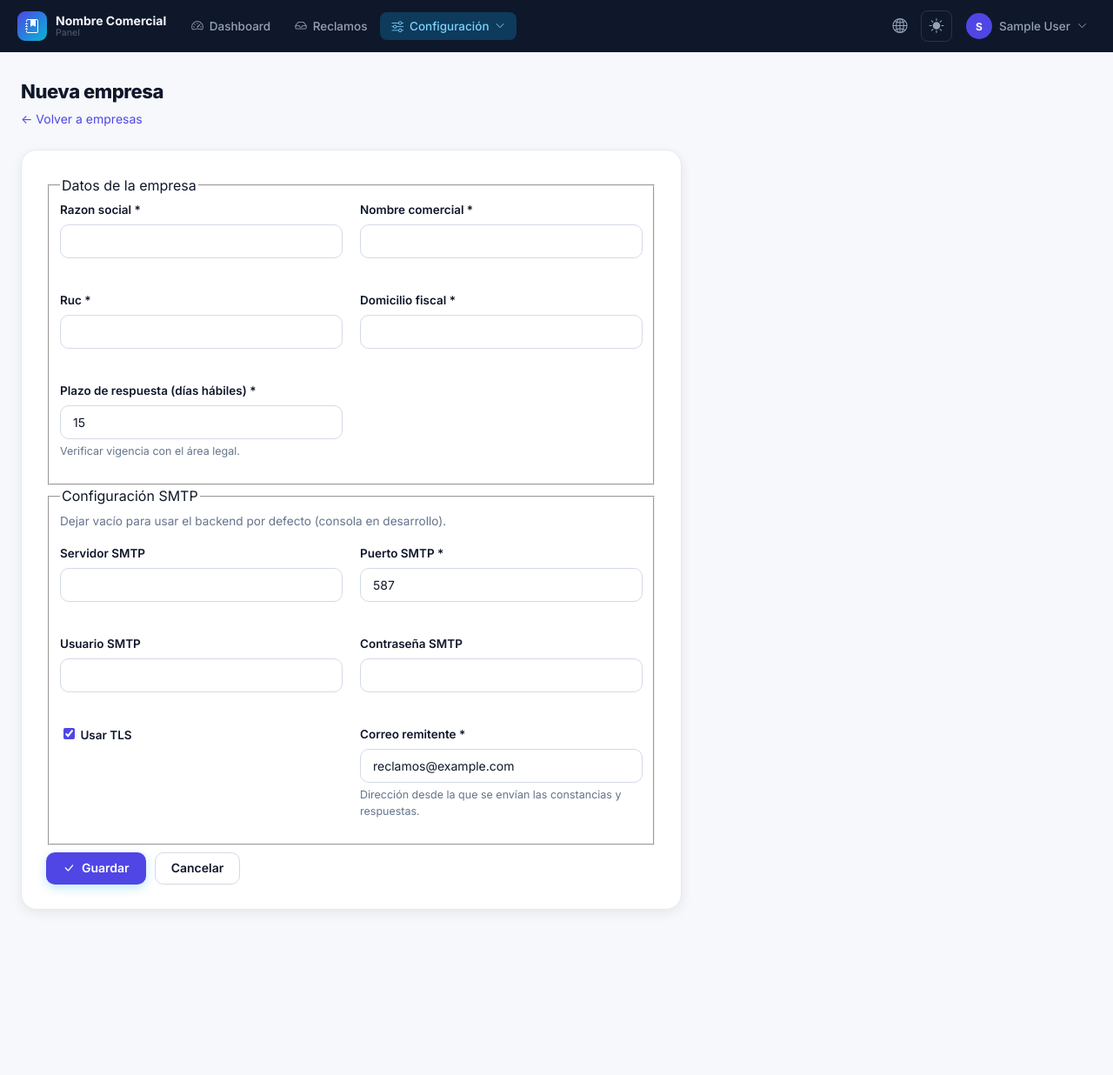
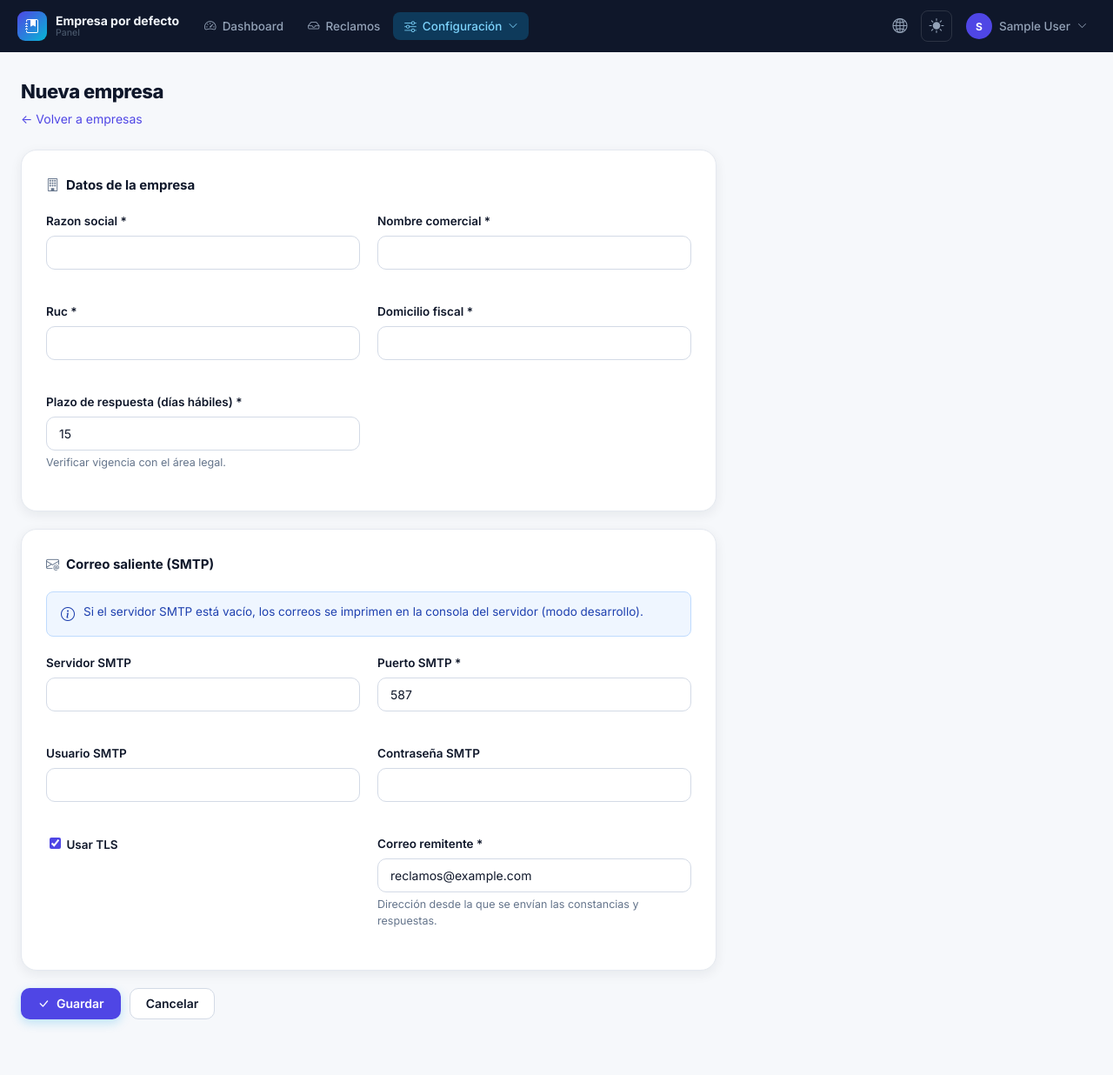
Before and after one commit to tanacorp/reclamos, a Django app: page /panel/empresas/nueva/ in a window 1280 px wide. Shown: the whole page at 87% size. Before the commit the page ends 1046 px from the top, so only its background shows below. Run offline with Django 5.2, Linux system fonts and the light colour scheme; the visitor is signed in with stand-in values (Sample User, id 1); data comes from the database, SQL or seed files in the repository.

Commit message:
Vincular sala con empresa

```diff
--- a/reclamaciones/context_processors.py
+++ b/reclamaciones/context_processors.py
@@ -2,8 +2,22 @@ from django.conf import settings
 
 
 def empresa(request):
-    # EMPRESA en settings solo se usa como fallback en desarrollo
-    return {
-        "EMPRESA": getattr(settings, "EMPRESA", {}),
-        "PLAZO_DIAS": getattr(settings, "PLAZO_RESPUESTA_DIAS_HABILES", 15),
-    }
+    """
+    En multi-empresa no hay una empresa "global".
+    Exponemos solo el plazo por defecto y un nombre genérico para el título del panel.
+    Cada vista pasa su propia empresa al template cuando la necesita.
+    """
+    try:
+        from .models import Empresa
+        primera = Empresa.objects.order_by("pk").first()
+        emp = {
+            "razon_social": primera.razon_social if primera else "",
+            "nombre_comercial": primera.nombre_comercial if primera else "Libro de Reclamaciones",
+            "ruc": primera.ruc if primera else "",
+            "domicilio_fiscal": primera.domicilio_fiscal if primera else "",
+        }
+        plazo = primera.plazo_dias_habiles if primera else getattr(settings, "PLAZO_RESPUESTA_DIAS_HABILES", 15)
+    except Exception:
+        emp = getattr(settings, "EMPRESA", {"nombre_comercial": "Libro de Reclamaciones"})
+        plazo = getattr(settings, "PLAZO_RESPUESTA_DIAS_HABILES", 15)
+    return {"EMPRESA": emp, "PLAZO_DIAS": plazo}
--- a/reclamaciones/templates/reclamaciones/config/empresa_form.html
+++ b/reclamaciones/templates/reclamaciones/config/empresa_form.html
@@ -3,17 +3,19 @@
 {% block content %}
 <div class="page-header">
   <div>
-    <h1>{% if obj %}Editar empresa: {{ obj.nombre_comercial }}{% else %}Nueva empresa{% endif %}</h1>
+    <h1>{% if obj %}{{ obj.nombre_comercial }}{% else %}Nueva empresa{% endif %}</h1>
     <p class="text-muted"><a href="{% url 'reclamaciones:empresas' %}">← Volver a empresas</a></p>
   </div>
 </div>
 
-<form method="post" class="card form-card">
+<form method="post">
   {% csrf_token %}
-  {% if form.non_field_errors %}<div class="alert alert--danger">{{ form.non_field_errors }}</div>{% endif %}
 
-  <fieldset class="form-section">
-    <legend>Datos de la empresa</legend>
+  <div class="card form-card" style="max-width:800px;margin-bottom:20px">
+    <div class="dash-card-header" style="margin-bottom:20px">
+      <h2><i class="bi bi-building"></i> Datos de la empresa</h2>
+    </div>
+    {% if form.non_field_errors %}<div class="alert alert--danger">{{ form.non_field_errors }}</div>{% endif %}
     <div class="grid--2">
       {% include "reclamaciones/_campo.html" with field=form.razon_social %}
       {% include "reclamaciones/_campo.html" with field=form.nombre_comercial %}
@@ -21,11 +23,16 @@
       {% include "reclamaciones/_campo.html" with field=form.domicilio_fiscal %}
       {% include "reclamaciones/_campo.html" with field=form.plazo_dias_habiles %}
     </div>
-  </fieldset>
+  </div>
 
-  <fieldset class="form-section">
-    <legend>Configuración SMTP</legend>
-    <p class="text-muted" style="font-size:.85rem;margin-bottom:1rem">Dejar vacío para usar el backend por defecto (consola en desarrollo).</p>
+  <div class="card form-card" style="max-width:800px;margin-bottom:20px">
+    <div class="dash-card-header" style="margin-bottom:20px">
+      <h2><i class="bi bi-envelope-at"></i> Correo saliente (SMTP)</h2>
+    </div>
+    <div class="cfg-smtp-note">
+      <i class="bi bi-info-circle"></i>
+      Si el servidor SMTP está vacío, los correos se imprimen en la consola del servidor (modo desarrollo).
+    </div>
     <div class="grid--2">
       {% include "reclamaciones/_campo.html" with field=form.email_host %}
       {% include "reclamaciones/_campo.html" with field=form.email_port %}
@@ -34,17 +41,57 @@
       {% include "reclamaciones/_campo.html" with field=form.email_use_tls %}
       {% include "reclamaciones/_campo.html" with field=form.email_from %}
     </div>
-  </fieldset>
+  </div>
 
-  <div class="form-actions">
+  <div class="form-actions" style="max-width:800px">
     <button class="btn btn--primary" type="submit"><i class="bi bi-check-lg"></i> Guardar</button>
     <a href="{% url 'reclamaciones:empresas' %}" class="btn btn--outline">Cancelar</a>
-    {% if obj %}
-    <form method="post" action="{% url 'reclamaciones:empresa_test_correo' obj.pk %}" style="display:inline">
-      {% csrf_token %}
-      <button type="submit" class="btn btn--outline"><i class="bi bi-envelope"></i> Enviar correo de prueba</button>
-    </form>
-    {% endif %}
   </div>
 </form>
+
+{% if obj %}
+<div class="card form-card" style="max-width:800px;margin-top:20px">
+  <div class="dash-card-header" style="margin-bottom:16px">
+    <h2><i class="bi bi-send"></i> Prueba de correo</h2>
+  </div>
+  <p class="text-muted">Envía un correo de prueba usando la configuración SMTP de esta empresa a <strong>{{ request.user.email|default:"(sin correo en tu usuario)" }}</strong>.</p>
+  {% if request.user.email %}
+    <form method="post" action="{% url 'reclamaciones:empresa_test_correo' obj.pk %}">
+      {% csrf_token %}
+      <button class="btn btn--outline" type="submit"><i class="bi bi-envelope-check"></i> Enviar correo de prueba</button>
+    </form>
+  {% else %}
+    <p style="color:#dc2626;font-size:13px">Tu usuario no tiene correo. Edítalo en <a href="{% url 'reclamaciones:usuario_editar' request.user.pk %}">Usuarios</a>.</p>
+  {% endif %}
+</div>
+
+<div class="card form-card" style="max-width:800px;margin-top:20px">
+  <div class="dash-card-header" style="margin-bottom:16px">
+    <h2><i class="bi bi-building"></i> Salas de esta empresa</h2>
+    <a href="{% url 'reclamaciones:sala_nueva' %}?empresa={{ obj.pk }}" class="btn btn--outline btn--sm"><i class="bi bi-plus-lg"></i> Nueva sala</a>
+  </div>
+  {% if obj.salas.exists %}
+  <div class="table-wrap">
+    <table>
+      <thead><tr><th>Nombre</th><th>Código</th><th>Estado</th><th></th></tr></thead>
+      <tbody>
+        {% for s in obj.salas.all %}
+        <tr>
+          <td>{{ s.nombre }}</td>
+          <td><code>{{ s.codigo }}</code></td>
+          <td>{% if s.activa %}<span class="badge badge--success">Activa</span>{% else %}<span class="badge badge--muted">Inactiva</span>{% endif %}</td>
+          <td class="td-actions">
+            <a href="{% url 'reclamaciones:sala_qr' s.pk %}" class="btn btn--outline btn--sm" title="QR"><i class="bi bi-qr-code"></i></a>
+            <a href="{% url 'reclamaciones:sala_editar' s.pk %}" class="btn btn--outline btn--sm"><i class="bi bi-pencil"></i></a>
+          </td>
+        </tr>
+        {% endfor %}
+      </tbody>
+    </table>
+  </div>
+  {% else %}
+    <p class="text-muted">Esta empresa aún no tiene salas.</p>
+  {% endif %}
+</div>
+{% endif %}
 {% endblock %}
--- a/reclamaciones/templates/reclamaciones/config/sala_form.html
+++ b/reclamaciones/templates/reclamaciones/config/sala_form.html
@@ -12,6 +12,7 @@
   {% csrf_token %}
   {% if form.non_field_errors %}<div class="alert alert--danger">{{ form.non_field_errors }}</div>{% endif %}
   <div class="grid--2">
+    {% include "reclamaciones/_campo.html" with field=form.empresa %}
     {% include "reclamaciones/_campo.html" with field=form.nombre %}
     {% include "reclamaciones/_campo.html" with field=form.codigo %}
     {% include "reclamaciones/_campo.html" with field=form.direccion %}
--- a/reclamaciones/templates/reclamaciones/constancia.html
+++ b/reclamaciones/templates/reclamaciones/constancia.html
@@ -14,6 +14,10 @@
 
   <div class="ticket">
     <div class="ticket__header">
+      <div class="ticket__empresa">
+        <strong>{{ EMPRESA.razon_social }}</strong>
+        <span>RUC {{ EMPRESA.ruc }}</span>
+      </div>
       <div>
         <div class="ticket__label">Código de constancia</div>
         <div class="ticket__code">{{ reclamo.codigo }}</div>
--- a/reclamaciones/templates/reclamaciones/hoja.html
+++ b/reclamaciones/templates/reclamaciones/hoja.html
@@ -3,6 +3,10 @@
 {% block content %}
 
 <div class="hoja-header">
+  <div class="hoja-empresa">
+    <strong>{{ EMPRESA.razon_social }}</strong>
+    <span>RUC {{ EMPRESA.ruc }} &nbsp;·&nbsp; {{ EMPRESA.domicilio_fiscal }}</span>
+  </div>
   <div class="hoja-header__sala">
     <span class="hoja-header__sala-icon"><i class="bi bi-building"></i></span>
     <div>
--- a/reclamaciones/views.py
+++ b/reclamaciones/views.py
@@ -426,7 +426,10 @@ class SalasView(AdminRequiredMixin, View):
 
 class SalaNuevaView(AdminRequiredMixin, View):
     def get(self, request):
-        return render(request, "reclamaciones/config/sala_form.html", {"form": SalaForm()})
+        initial = {}
+        if request.GET.get("empresa"):
+            initial["empresa"] = request.GET["empresa"]
+        return render(request, "reclamaciones/config/sala_form.html", {"form": SalaForm(initial=initial)})
 
     def post(self, request):
         form = SalaForm(request.POST)
```
Also changed, not shown: reclamaciones/templates/reclamaciones/config/empresas.html (+9 -8 lines), static/css/app.css (+28 -0 lines).
